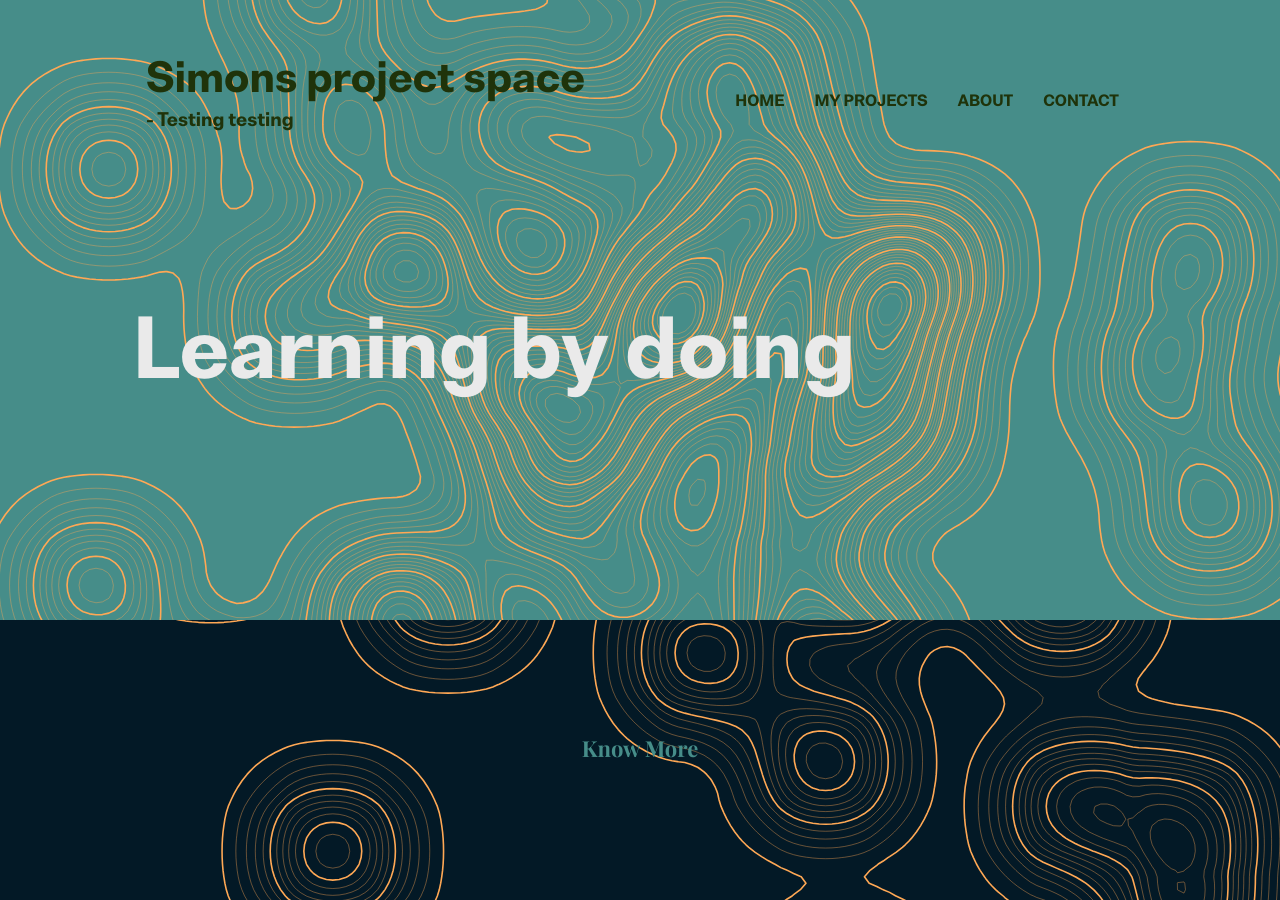
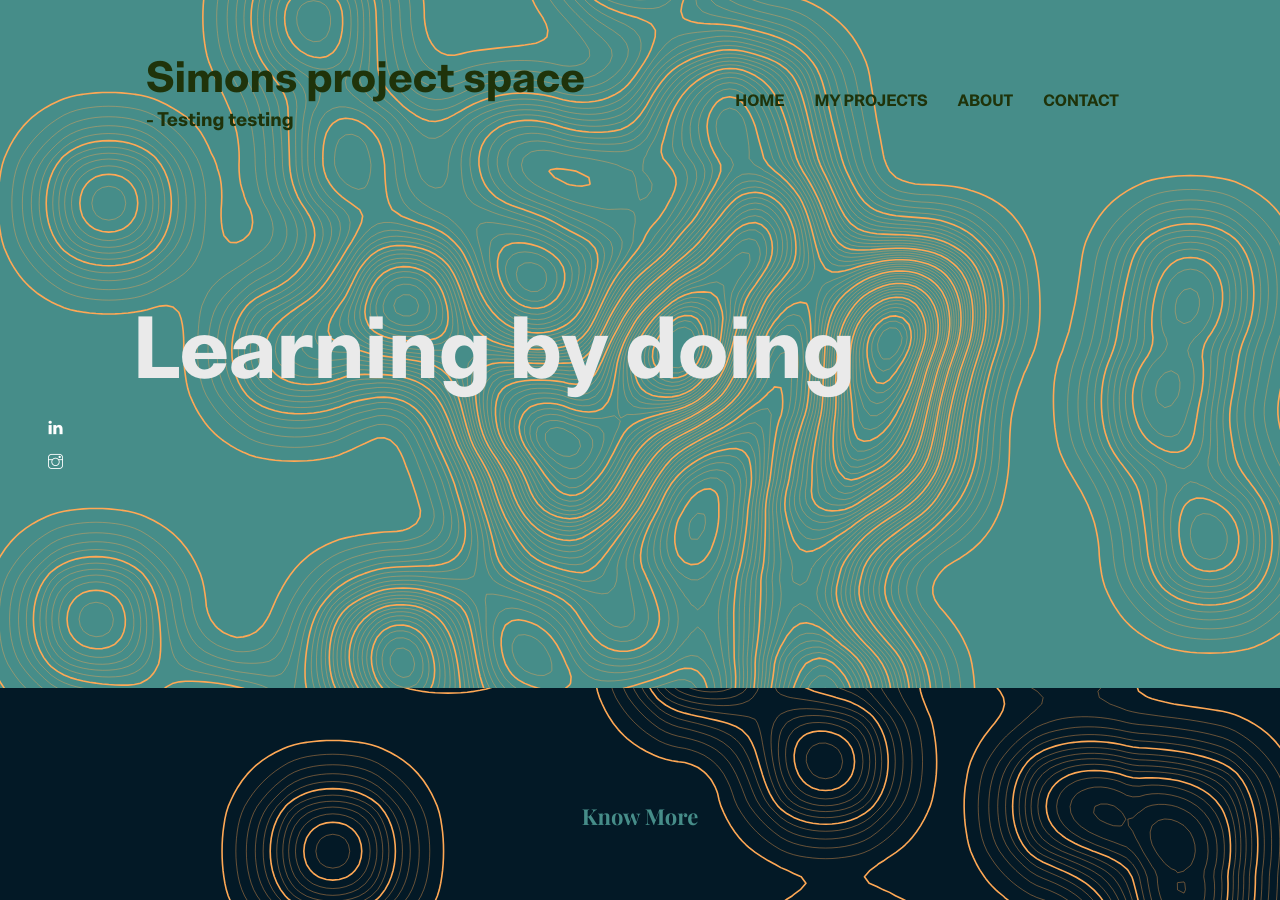
Before and after one commit to simonsikkeland/blog, a Jekyll site: the page built from index.html, in a window 1280 px wide and 900 px high. Built offline with Jekyll 4.4.1, drawn with Linux system fonts in a browser that asks for light colours.

Commit message:
text color titles

```diff
--- a/_data/settings.yml
+++ b/_data/settings.yml
@@ -41,8 +41,8 @@
   hero-title: Learning by doing
 
 social:
-# - {icon: "ti-linkedin", link: "#"}
-# - {icon: "ti-instagram", link: "#"}
+- {icon: "ti-linkedin", link: "https://www.linkedin.com/in/simon-sikkeland-33269722/"}
+- {icon: "ti-instagram", link: "https://www.instagram.com/simonsik/"}
 # - {icon: "ti-dribbble", link: "#"}
 # - {icon: "ti-twitter", link: "#"}
 
@@ -54,7 +54,7 @@
 blurb:
 
 
-blurb-btn-link: '/about'
+blurb-btn-link: '/blog/about'
 blurb-btn-name: know more
 
 
--- a/_includes/project-section.html
+++ b/_includes/project-section.html
@@ -3,7 +3,7 @@
   <div class="container">
     <div class="row">
       <div class="col-12 text-center">
-        <h2 class="section-title">Projects</h2>
+        <h2 class="text-color section-title">Projects</h2>
       </div>
       {% for post in site.posts offset:0 limit:3 %}
       {% include post.html %}
--- a/_includes/services-section.html
+++ b/_includes/services-section.html
@@ -4,7 +4,7 @@
   <div class="container">
     <div class="row">
       <div class="col-12 text-center">
-        <h2 class="section-title">{{ site.data.settings.services-title }}</h2>
+        <h2 class="text-color section-title">{{ site.data.settings.services-title }}</h2>
       </div>
       {% for service in site.data.settings.services %}
       <div class="col-md-4 mb-4 mb-md-0">
--- a/_layouts/about.html
+++ b/_layouts/about.html
@@ -28,7 +28,7 @@
           <img src="{{ site.baseurl }}/{{ page.image }}" alt="{{ page.author }}" class="img-fluid w-100 rounded-lg border-thick border-white">
         </div>
         <img src="{{ site.baseurl }}/{{ page.signature }}" alt="signature" class="img-fluid">
-        <h4>{{ page.author }}</h4>
+        <h4 class="text-color">{{ page.author }}</h4>
       </div>
     </div>
   </div>
```
